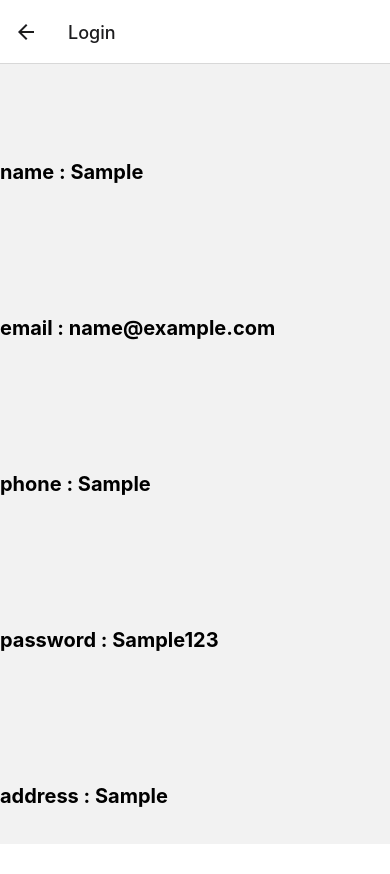
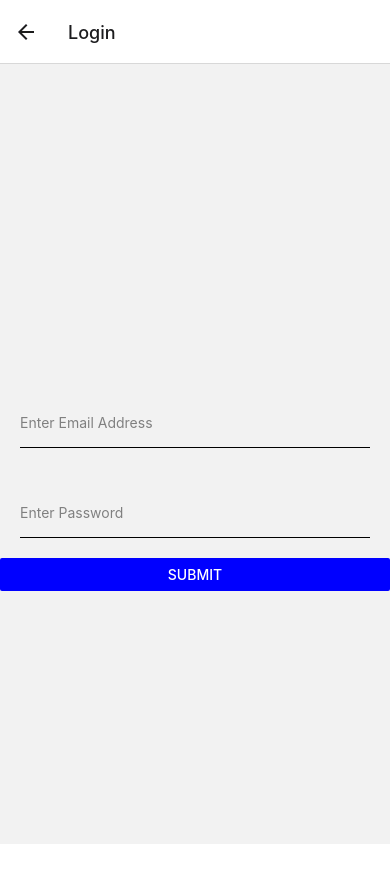
Before and after one commit to dipakbaldaniya07/react_app, a React Native app: screen / in a window 390 px wide. Both pictures are taken after typing "Sample", "name@example.com", "Sample", "Sample123", "Sample123", "Sample" into the empty fields and a click on the button "SUBMIT". Built offline with nearby package versions, Linux system fonts and the light colour scheme.

Commit message:
first commit

```diff
--- a/src/screens/Login.js
+++ b/src/screens/Login.js
@@ -1,15 +1,57 @@
-import React from 'react';
-import {View, StyleSheet, Text, Button} from 'react-native';
-
+import React, {useState} from 'react';
+import {
+  View,
+  Button,
+  TextInput,
+  Text,
+  StyleSheet,
+  SafeAreaView,
+  ScrollView,
+} from 'react-native';
 const Login = ({route}) => {
   const data = route.params;
+  const [Email, onChangeEmail] = useState();
+  const [Password, onChangePassword] = useState();
+  const [error, onError] = useState();
+  let userError = '';
   return (
     <View style={styles.container}>
-      <Text style={styles.text}>name : {data.name}</Text>
-      <Text style={styles.text}>email : {data.email}</Text>
-      <Text style={styles.text}>phone : {data.phone}</Text>
-      <Text style={styles.text}>password : {data.password}</Text>
-      <Text style={styles.text}>address : {data.address}</Text>
+      <TextInput
+        style={styles.input}
+        placeholder="Enter Email Address"
+        placeholderTextColor={'grey'}
+        keyboardType="email-address"
+        onChangeText={text => {
+          onChangeEmail(text);
+        }}
+      />
+      <TextInput
+        style={styles.input}
+        placeholder="Enter Password"
+        placeholderTextColor={'grey'}
+        keyboardType="default"
+        onChangeText={text => {
+          onChangePassword(text);
+        }}
+        secureTextEntry={true}
+      />
+      <Button
+        title="Submit"
+        color={'blue'}
+        onPress={() => {
+          if (Password == data.password && Email == data.email) {
+            userError = 'login successfully';
+            return onError(userError);
+          } else if (Password != data.password) {
+            userError = 'incorrect password';
+            return onError(userError);
+          } else if (Email != data.email) {
+            userError = 'incorrect Email';
+            return onError(userError);
+          }
+        }}
+      />
+      <Text>{error}</Text>
     </View>
   );
 };
@@ -19,7 +61,7 @@ const styles = StyleSheet.create({
     marginTop: 30,
     height: '100%',
     width: '100%',
-    justifyContent: 'space-around',
+    justifyContent: 'center',
   },
   input: {
     height: 50,
@@ -27,6 +69,7 @@ const styles = StyleSheet.create({
     borderBottomWidth: 1,
   },
   text: {
+    padding: 30,
     color: 'black',
     fontSize: 20,
     fontWeight: 'bold',
```
